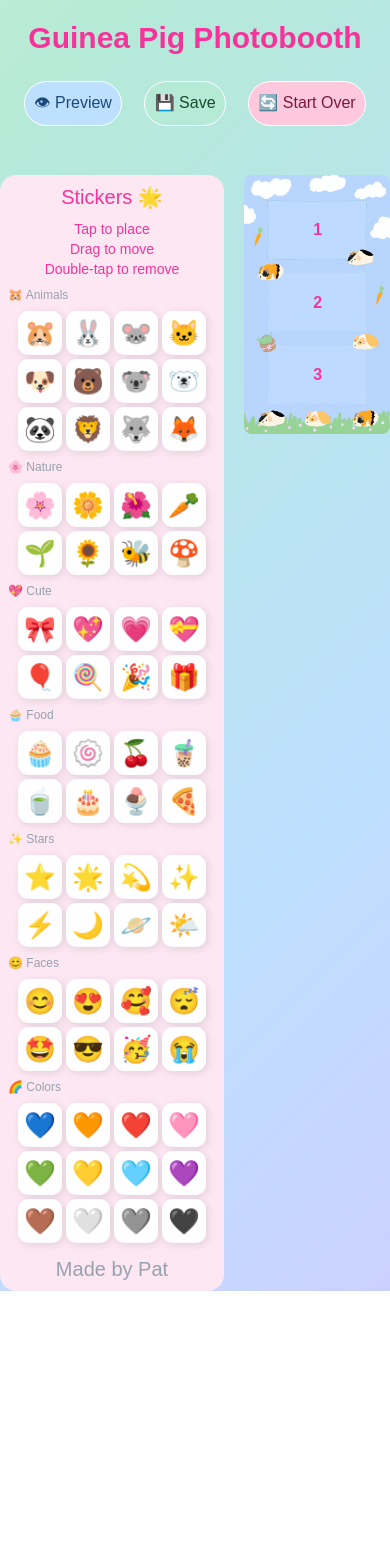
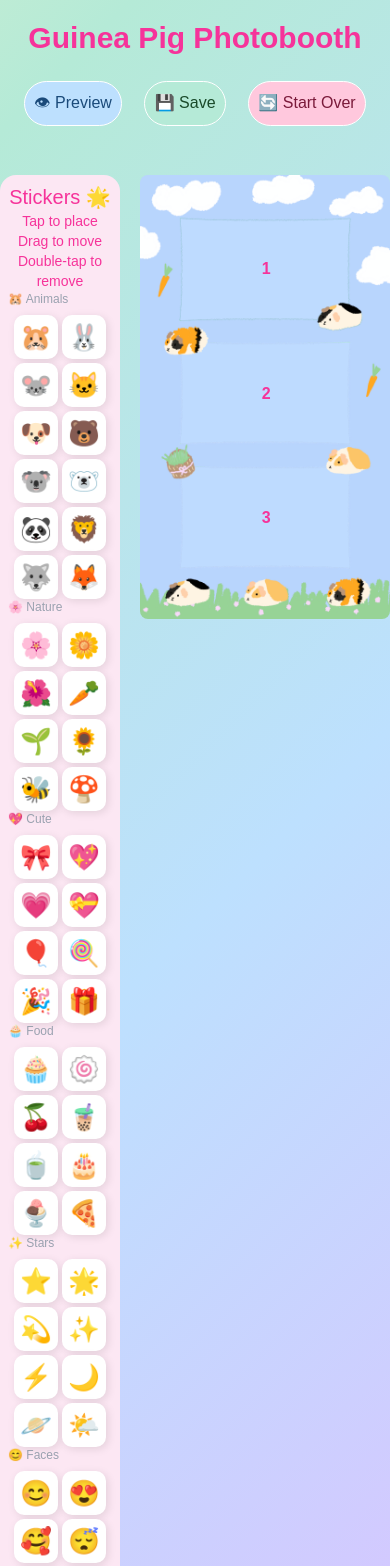
Before and after one commit to patchatul/guineapig_photobooth, a Next.js app: page /decorate in a window 390 px wide. Shown: the top 1566 px of the page. Before the commit the page ends 1291 px from the top, so only its background shows below. Built offline with nearby package versions, Linux system fonts and the light colour scheme; a web font is replaced by a local one.

Commit message:
v2 fix stickers sidebar, mirror pics for mobile

```diff
--- a/app/camera/photoslot.tsx
+++ b/app/camera/photoslot.tsx
@@ -134,7 +134,7 @@ export default function PhotoSlot({ index, image, onCapture }: PhotoSlotProps) {
             autoPlay
             playsInline
             muted
-            className="w-full h-full object-cover"
+            className="video-mirror w-full h-full object-cover"
           />
 
           {/* Countdown overlay */}
--- a/app/decorate/page.tsx
+++ b/app/decorate/page.tsx
@@ -393,7 +393,7 @@ export default function DecoratePage() {
       {/* Two-column layout: stickers sidebar and interactive strip */}
       <div className="flex flex-row gap-5 w-full min-h-0 items-start justify-center">
         {/* Sticker sidebar */}
-        <div className="w-56 xl:w-auto shrink-0 h-full rounded-2xl p-2 flex flex-col gap-2 bg-pink-100 overflow-y-auto">
+        <div className="w-30 md:w-56 xl:w-auto shrink-0 h-full rounded-2xl p-2 flex flex-col bg-pink-100 overflow-y-auto">
           <h2 className="text-xl text-center text-pink-500">Stickers 🌟</h2>
           <p className=" text-pink-500 text-sm text-center">
             Tap to place
@@ -418,7 +418,7 @@ export default function DecoratePage() {
               </div>
             </div>
           ))}
-          <p className=" text-xl text-gray-400 text-center mt-1">Made by Pat</p>
+          <p className=" text-xl text-pink-500 text-center mt-1">Made by Patchatul</p>
         </div>
 
         {/* Interactive strip (main editing view) */}
```
